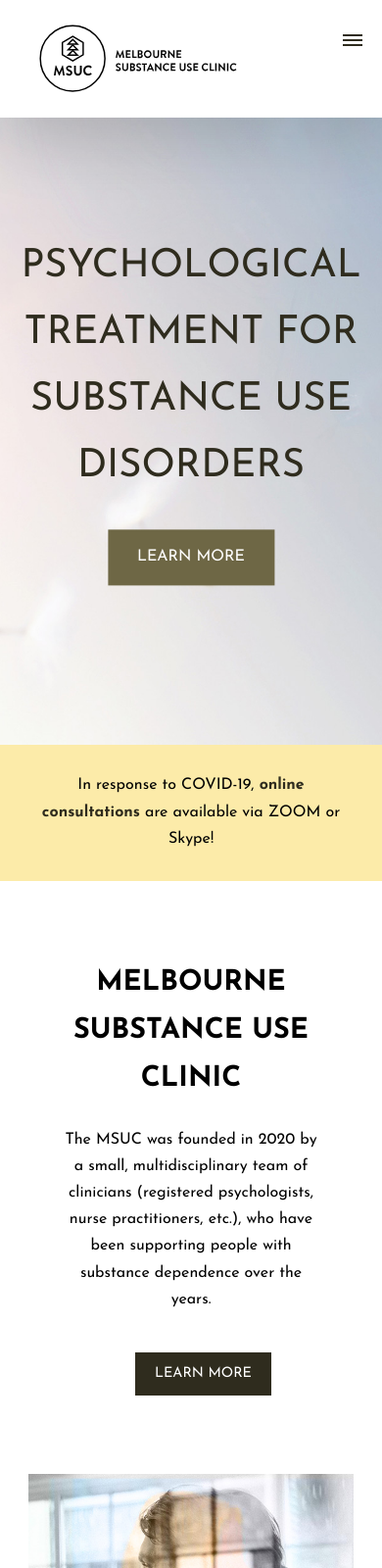
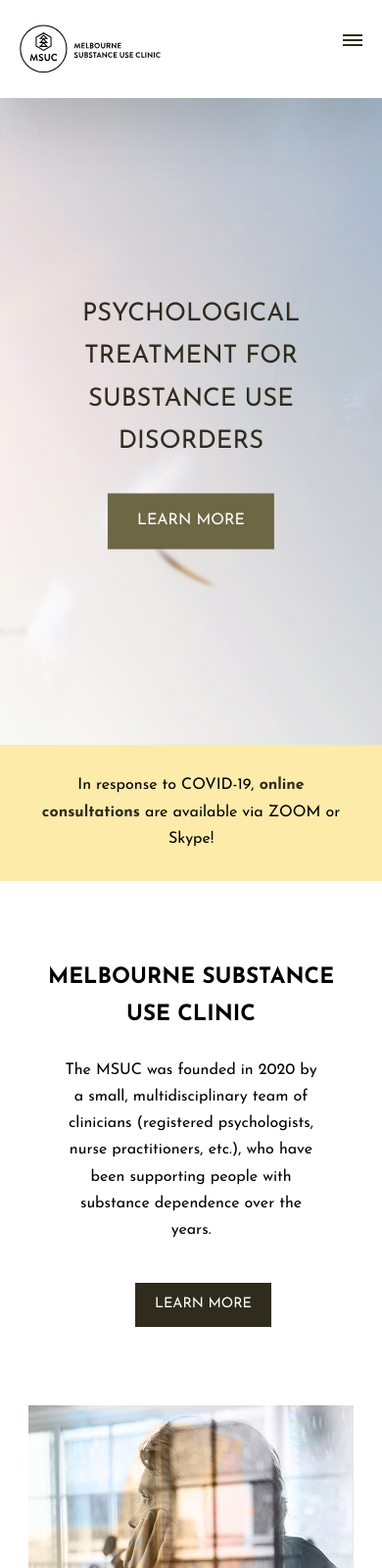
Before and after one commit to ovlachi/melbsuclinic, a website: page index.html in a window 390 px wide. Shown: the top 1600 px of the page at 98% size. Drawn offline with Linux system fonts and the light colour scheme.

Commit message:
Finished Home page

```diff
--- a/fullBleed.css
+++ /dev/null
@@ -1,34 +0,0 @@
-html {
-    font-family: 'Cantarell', sans-serif;
-    font-family: 'Josefin Sans', sans-serif;
-}
-
-/*Help removing orizontal scrollbars—especially on Windows*/
-body {
-overflow-x: hidden;
-}
-
-/* Having a container like “wrapper” helps to create consistent, centred content.*/
-.wrapper {
-max-width: 50%;
-margin-left: auto;
-margin-right: auto;
-}
-
-/**
-* FULL BLEED
-*
-* Add this class to an element to make it fill the width of the screen
-* and sit horizontally central
-*/
-.full-bleed {
-width: 100vw;
-margin-left: calc(50% - 50vw);
-}
-
-/* Presentational component */
-.promo {
-color: #ffffff;
-background-color: #bd1452;
-padding: 3rem .5rem;
-}
--- a/index.html
+++ b/index.html
@@ -205,8 +205,8 @@
             </p>
             <p class="contact__details u-margin__top--medium u-margin__bottom--medium">
                 M: 0426 696 377 <br>
-                info@melbsuclinic.com.au
-            </p>
+            info@melbsuclinic.com.au
+        </p>
 
             <a href="#" class="btn__primary btn__primary--medium u-margin__bottom--medium">CONTACT US</a>
         </div>
@@ -226,7 +226,7 @@
                         <a href="#">Private Outpatient Recovery Programs</a>
                     </li>
                 </ul>
-                <p class="footer__copyright">Copyright ©2020&nbsp;|&nbsp;Melbourne Substance Use Clinic. Designed by <a href="https://ovlachi.com/" target="_blank">OVLACHI</a>
+                <p class="footer__copyright">Copyright ©2020&nbsp;|&nbsp;Melbourne Substance Use Clinic. Designed by <a href="https://ovlachi.com/" target="_blank">ovlachi</a>
                      </p>
             </div>
 
@@ -249,7 +249,7 @@
                 <svg class="footer__icon">
                 <a href="https://www.facebook.com/Melbourne-Substance-Use-Clinic-MSUC-114898983396330/" target="_blank">
                     <use xlink:href="img/sprite.svg#icon-facebook2"></use>
-               </svg> </a>
+                </a></svg>
                 <svg class="footer__icon">
                 <a href="https://www.instagram.com/melbourne_substance_use_clinic/" target="_blank"><use xlink:href="img/sprite.svg#icon-instagram"></use>
                 </a></svg>
--- a/sass/abstract/_mixins.scss
+++ b/sass/abstract/_mixins.scss
@@ -0,0 +1,35 @@
+//////////////////////
+///MEDIA QUERY MANAGER///
+/*
+0 - 600px:      Phone
+600 - 900px:    Tablet portrait
+900px - 1200px: Tablet portrait
+(1200 -1800): normal styles applies (Desktop)
+1800px +: Big screens
+
+$breakpoint argument choices:
+- phone
+- tab-port
+- tab-land
+- big-desktop
+
+*/
+@mixin respond ($breakpoint) {
+
+    @if $breakpoint == phone {
+        @media (max-width: 37.5em) { @content};  //600px
+    }
+
+    @if $breakpoint == tab-port {
+        @media (max-width: 56.25em) { @content};  //900px
+    }
+
+    @if $breakpoint == tab-land {
+        @media (max-width: 75em) { @content};  //1200px
+    }
+
+    @if $breakpoint == big-desktop {
+        @media (min-width: 112.5em) { @content};  //1800px
+    }
+
+}
--- a/sass/components/_alert.scss
+++ b/sass/components/_alert.scss
@@ -1,6 +1,7 @@
 /*ALERT SECTION*/
 .alert {
     position: relative;
+    width: 100%;
     background-color: $color-alert;
     text-align: center;
     padding: 1.8rem;
--- a/sass/components/_contact.scss
+++ b/sass/components/_contact.scss
@@ -3,7 +3,7 @@
 
 
     &__box {
-        padding: 4rem;
+        padding: 2rem 0;
         text-align: center;
     }
 
@@ -19,5 +19,14 @@
         animation-name: moveInLeft;
         animation-duration: 1s;
         animation-timing-function: ease-out;
+
+
+        @include respond(phone) {
+            font-size: 1.3rem;
+        }
     }
+
+
+
+
 }
--- a/sass/components/_featured.scss
+++ b/sass/components/_featured.scss
@@ -20,6 +20,10 @@
     &__title {
         text-transform: uppercase;
         font-size: 1.4rem;
+
+        @include respond(phone) {
+            font-size: 1.2rem;
+        }
     }
 }
 
--- a/sass/layout/_footer.scss
+++ b/sass/layout/_footer.scss
@@ -9,6 +9,10 @@ footer {
     display: flex;
     justify-content: space-evenly;
 
+    @include respond(phone) {
+        padding: 3rem 1rem 0 1rem;
+    }
+
     &__item {
         text-align: left;
     }
@@ -17,6 +21,10 @@ footer {
         width: 100px;
         height: auto;
         margin-right: 5rem;
+
+        @include respond(phone) {
+            display: none;
+        }
     }
 
     &__list {
@@ -26,12 +34,23 @@ footer {
         font-weight: 300;
         line-height: 1.8rem;
         text-transform: uppercase;
+
+        @include respond(phone) {
+            line-height: .9rem;
+        }
     }
 
     & ul a {
         color: $color-light-1;
         text-decoration: none;
         font-size: .8rem;
+
+        @include respond(phone) {
+            font-size: .6rem;
+            line-height: 2.2rem;
+            text-align: left;
+            justify-content: space-between;
+        }
     }
 
     & ul a:hover {
@@ -57,18 +76,22 @@ footer {
         fill:  $color-light-1;
         margin: 0 20px 0 0;
 
+
         & a {
             color: $color-light-1;
             text-decoration: none;
+            padding: 0 2rem;
+            fill:  $color-light-1;
         }
 
         & a:hover {
-            fill: rgba($color-light-2, 0.6);
-            transition: all .3s;
+            color: $color-light-1;
+            text-decoration: none;
+            padding: 0 2rem;
+            fill:  $color-medium;
         }
+
     }
-
-
 
     &__copyright {
         font-size: .8rem;
@@ -76,6 +99,12 @@ footer {
         text-align: left;
         margin: 70px auto;
         color: $color-light-1;
+
+        @include respond(phone) {
+            font-size: .5rem;
+            width: 40vw;
+            margin-left: 5px;
+        }
 
         & a {
             color: $color-light-1;
--- a/sass/layout/_header.scss
+++ b/sass/layout/_header.scss
@@ -5,6 +5,7 @@
     background: $color-white;
     backface-visibility: hidden;
     box-shadow: 0 1.5rem 4rem rgba(0,0,0,0.15);
+    overflow: hidden;
 
     & ul {
         margin: 0;
@@ -30,8 +31,15 @@
 }
 
 .header ul li:last-child {
- margin-top: 8px;
+    margin-top: 8px;
+
+    & a {
+        color: $color-white;
+        margin: 0;
+        overflow: hidden;
+    }
 }
+
 
 /* SVG logo style*/
 #header__logo {
@@ -40,6 +48,12 @@
     width: auto;
     display: block;
     padding: 25px 40px;
+
+    @include respond(phone) {
+        height: 100px;
+        width: auto;
+        padding: 25px 20px;
+    }
 }
 
 
@@ -117,13 +131,13 @@
 }
 
 /*DESKTOP VERSION OF THE MENU*/
-@media (min-width:86.93em) { /*1391:16 =86.93em*/
+@media (min-width:75em) { /*1200:16 =86.93em*/
     .header li {
         float: left;
     }
 
     .header li a {
-        padding: 20px 35px;
+        padding: 20px 10px;
     }
 
     .header .menu {
--- a/sass/pages/_home.scss
+++ b/sass/pages/_home.scss
@@ -2,6 +2,7 @@
 
 .hero {
     height: 90vh;
+    width: 100%;
     background-image: url(../img/hero-image-large.jpg);
     background-size: cover;
     background-position: center;
@@ -31,6 +32,11 @@
 
     /* animation-iteration-count: 2; */
     /* animation-delay: 2s; */
+
+    @include respond(phone) {
+        font-size: 1.6rem;
+        margin-top: 1.5rem;
+    }
 }
 
 .home__intro {
@@ -41,6 +47,11 @@
         font-size: 1.8rem;
         text-transform: uppercase;
         margin-bottom: 1.5rem;
+
+        @include respond(phone) {
+            font-size: 1.4rem;
+        }
+
     }
 
     &__text {
```
Also changed, not shown: fullBleed.html (deleted, +0 -21 lines), about.html (added), css/style.css.
